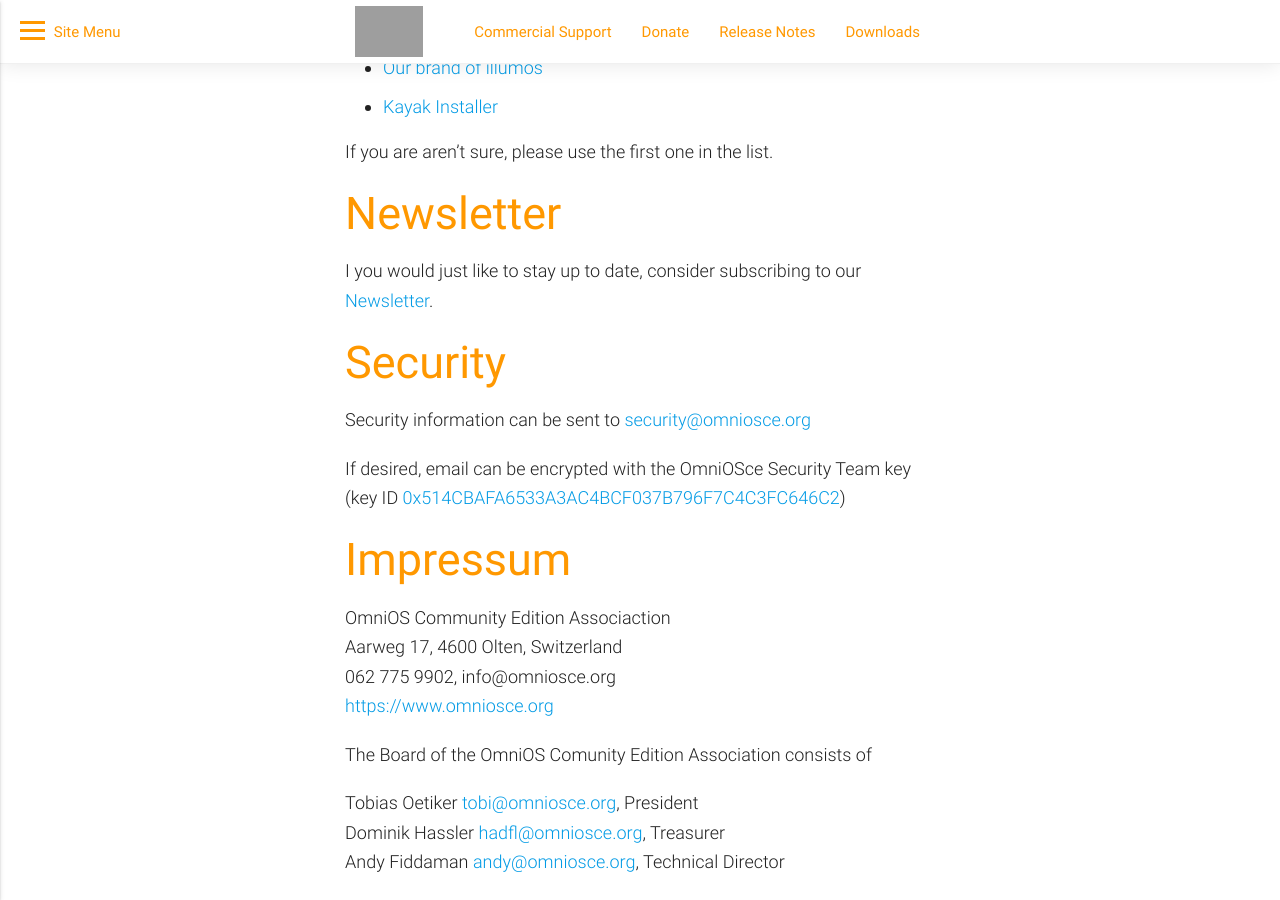
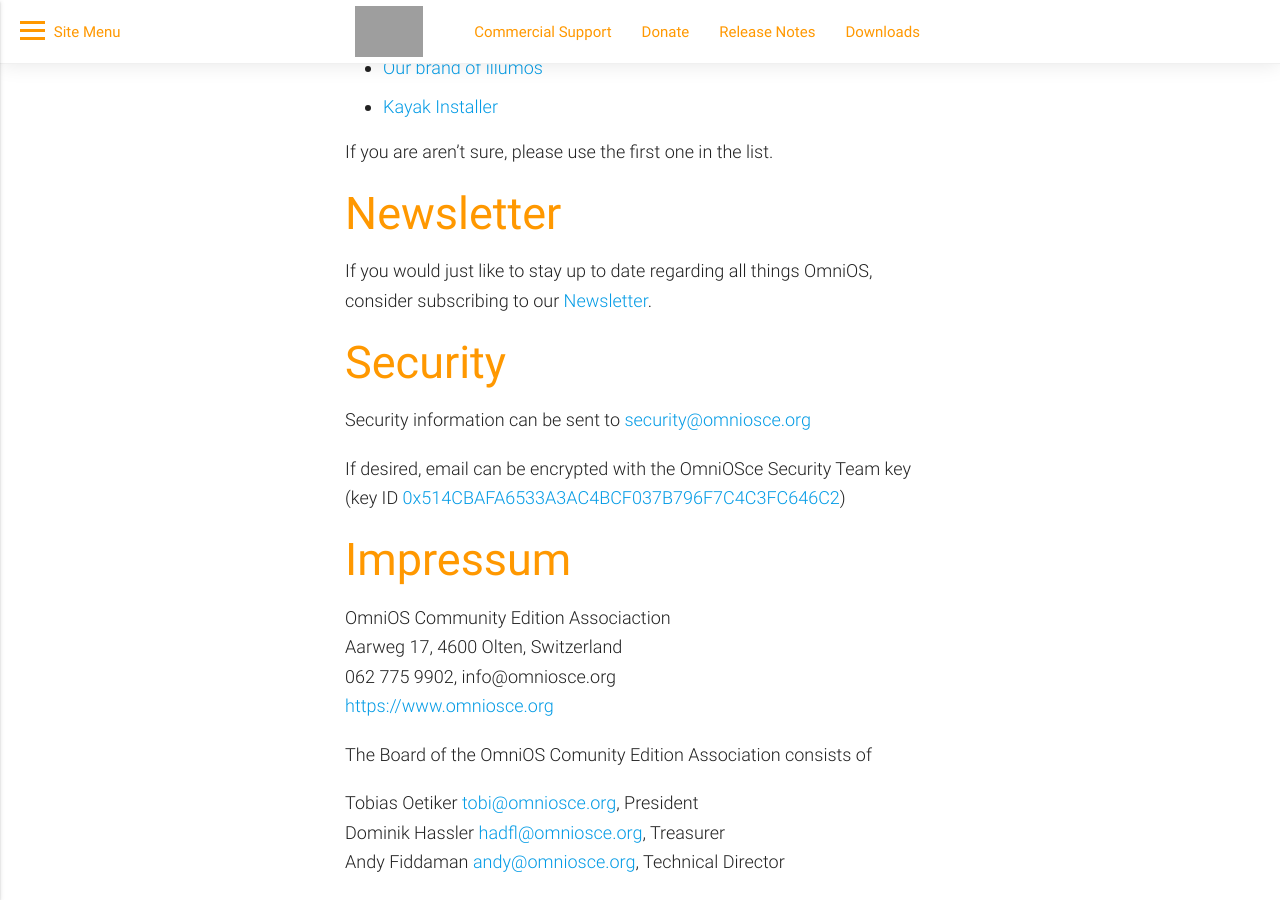
Before and after one commit to omniosorg/omniosorg.github.io, a Jekyll site: the page built from _docs/about/contact.md, in a window 1280 px wide and 900 px high, scrolled down 325 px. Built offline with Jekyll 4.4.1, drawn with Linux system fonts in a browser that asks for light colours; comment, search, counter and statistics services are not loaded; grey boxes are pictures that could not be loaded.

Commit message:
add subscribtion

```diff
--- a/_docs/about/contact.md
+++ b/_docs/about/contact.md
@@ -24,7 +24,7 @@
 
 # Newsletter
 
-I you would just like to stay up to date, consider subscribing to our
+If you would just like to stay up to date regarding all things OmniOS, consider subscribing to our
 [Newsletter](http://eepurl.com/dL1z7k).
 
 # Security
```
